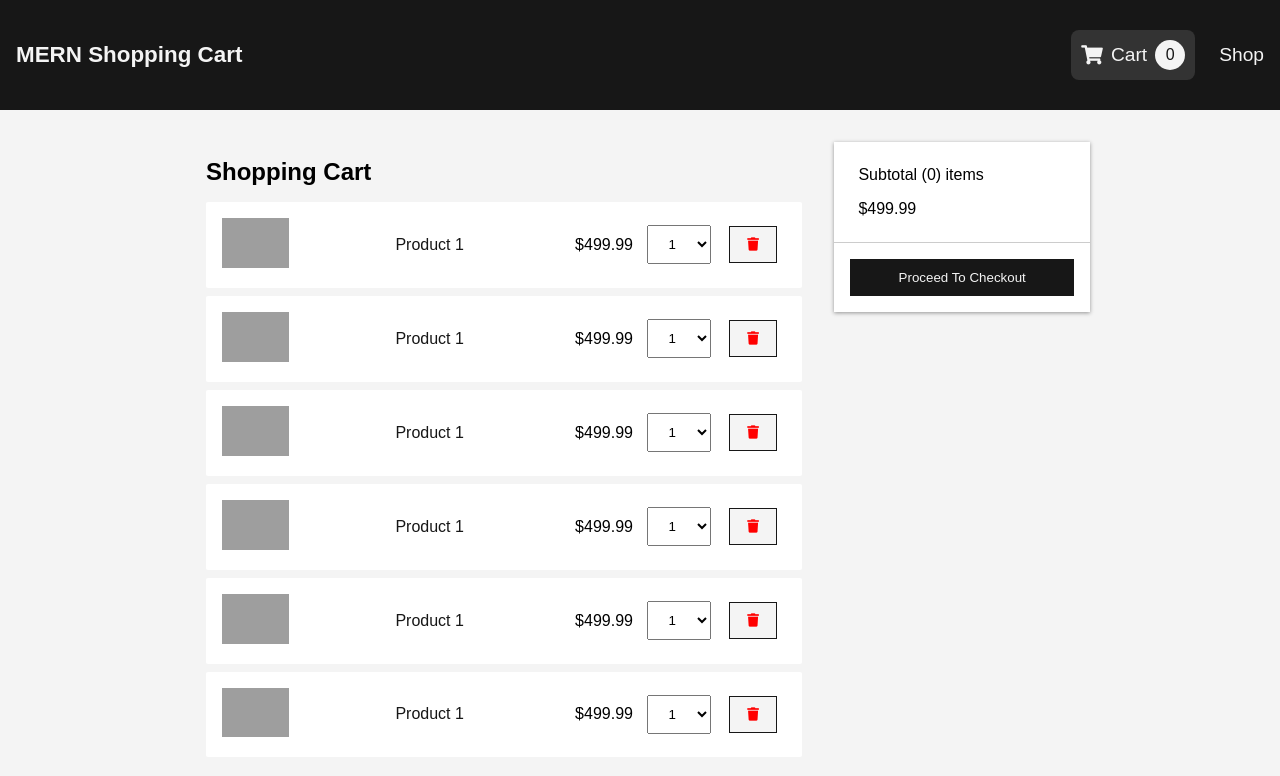
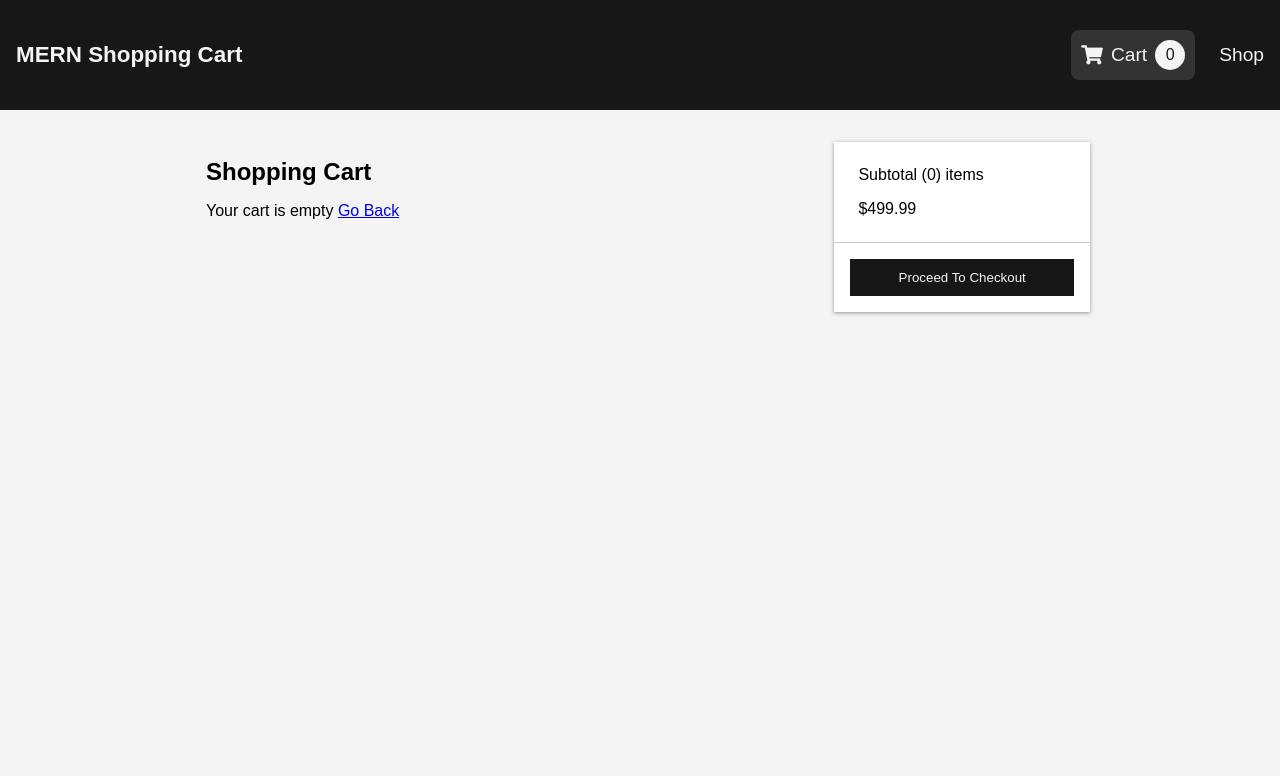
Before and after one commit to Deteerm/mern-shopping-cart, a React (Create React App) app in the folder frontend/: page /cart in a window 1280 px wide. Shown: the top 776 px of the page. Built offline with nearby package versions, Linux system fonts and the light colour scheme; grey boxes are pictures that could not be loaded.

Commit message:
Add functionality for cart components and made products display dynamic info

```diff
--- a/frontend/package.json
+++ b/frontend/package.json
@@ -1,6 +1,7 @@
 {
   "name": "frontend",
   "version": "0.1.0",
+  "proxy": "http://127.0.0.1:5000",
   "private": true,
   "dependencies": {
     "@testing-library/jest-dom": "^5.12.0",
--- a/frontend/src/components/Cartitem.js
+++ b/frontend/src/components/Cartitem.js
@@ -1,30 +1,37 @@
 import "./Cartitem.css";
 import { Link } from "react-router-dom";
 
-const Cartitem = () => {
+const Cartitem = ({ item, qtyChangeHandler, removeHandler }) => {
   return (
     <div className="cartitem">
       <div className="cartitem__image">
-        <img
-          src="https://images.unsplash.com/photo-1606813907291-d86efa9b94db?ixid=MXwxMjA3fDB8MHxwaG90by1wYWdlfHx8fGVufDB8fHw%3D&ixlib=rb-1.2.1&auto=format&fit=crop&w=1352&q=80"
-          alt="product name"
-        />
+        <img src={item.imageUrl} alt={item.imageUrl} />
       </div>
 
-      <Link to={"product/${111}"} className="cartitem__name">
-        <p>Product 1</p>
+      <Link to={`product/${item.product}`} className="cartitem__name">
+        <p>{item.name}</p>
       </Link>
 
-      <p className="cartitem__price">$499.99</p>
+      <p className="cartitem__price">${item.price}</p>
 
-      <select className="cartitem__select">
-        <option value="1">1</option>
-        <option value="2">2</option>
-        <option value="3">3</option>
-        <option value="4">4</option>
+      <select
+        className="cartitem__select"
+        value={item.qty}
+        onChange={(e) => {
+          qtyChangeHandler(item.product, e.target.value);
+        }}
+      >
+        {[...Array(item.countInStock).keys()].map((x) => (
+          <option key={x + 1} value={x + 1}>
+            {x + 1}
+          </option>
+        ))}
       </select>
 
-      <button className="cartitem__deleteBtn">
+      <button
+        className="cartitem__deleteBtn"
+        onClick={() => removeHandler(item.product)}
+      >
         <i className="fas fa-trash"></i>
       </button>
     </div>
--- a/frontend/src/components/Product.js
+++ b/frontend/src/components/Product.js
@@ -1,24 +1,18 @@
 import "./Product.css";
 import { Link } from "react-router-dom";
 
-const Product = () => {
+const Product = ({ imageUrl, name, price, description, productId }) => {
   return (
     <div className="product">
-      <img
-        src="https://images.unsplash.com/photo-1606813907291-d86efa9b94db?ixid=MXwxMjA3fDB8MHxwaG90by1wYWdlfHx8fGVufDB8fHw%3D&ixlib=rb-1.2.1&auto=format&fit=crop&w=1352&q=80"
-        alt="product name"
-      />
+      <img src={imageUrl} alt={name} />
 
       <div className="product__info">
         <p className="info__name"></p>
-        <p className="info__description">
-          Lorem ipsum dolor sit amet consectetur, adipisicing elit. Numquam,
-          sunt! Hic, dolores. Omnis, delectus vero.
-        </p>
+        <p className="info__description">{description.substring(0, 100)}...</p>
 
-        <p className="info__price">$499.99</p>
+        <p className="info__price">${price}</p>
 
-        <Link to={`/product/${1111}`} className="info__button">
+        <Link to={`/product/${productId}`} className="info__button">
           View
         </Link>
       </div>
--- a/frontend/src/screens/CartScreen.js
+++ b/frontend/src/screens/CartScreen.js
@@ -1,20 +1,45 @@
 import "./CartScreen.css";
+import { useEffect } from "react";
+import { useDispatch, useSelector } from "react-redux";
+import { Link } from "react-router-dom";
 
 // Components
 import CartItem from "../components/Cartitem";
 
+// Actions
+import { addToCart, removeFromCart } from "../redux/actions/cartActions";
+
 function CartScreen() {
+  const dispatch = useDispatch();
+
+  const cart = useSelector((state) => state.cart);
+  const { cartItems } = cart;
+
+  const qtyChangeHandler = (id, qty) => {
+    dispatch(addToCart(id, qty));
+  };
+
+  const removeHandler = (id) => {
+    dispatch(removeFromCart(id));
+  };
+
   return (
     <div className="cartscreen">
       <div className="cartscreen__left">
         <h2>Shopping Cart</h2>
-
-        <CartItem />
-        <CartItem />
-        <CartItem />
-        <CartItem />
-        <CartItem />
-        <CartItem />
+        {cartItems.length === 0 ? (
+          <div>
+            Your cart is empty <Link to="/">Go Back</Link>
+          </div>
+        ) : (
+          cartItems.map((item) => (
+            <CartItem
+              item={item}
+              qtyChangeHandler={qtyChangeHandler}
+              removeHandler={removeHandler}
+            ></CartItem>
+          ))
+        )}
       </div>
       <div className="cartscreen__right">
         <div className="cartscreen__info">
--- a/frontend/src/screens/HomeScreen.js
+++ b/frontend/src/screens/HomeScreen.js
@@ -1,21 +1,47 @@
 import "./HomeScreen.css";
+import { useEffect } from "react";
+import { useSelector, useDispatch } from "react-redux";
+
+// Components
 import Product from "../components/Product";
 
-function HomeScreen() {
+// Actions
+import { getProducts as listProducts } from "../redux/actions/productActions";
+
+const HomeScreen = () => {
+  const dispatch = useDispatch();
+
+  const getProducts = useSelector((state) => state.getProducts);
+  const { products, loading, error } = getProducts;
+
+  useEffect(() => {
+    dispatch(listProducts());
+  }, [dispatch]);
+
   return (
     <div className="homescreen">
       <h2 className="homescreen__title">Latest Products</h2>
 
       <div className="homescreen__products">
-        <Product />
-        <Product />
-        <Product />
-        <Product />
-        <Product />
-        <Product />
+        {loading ? (
+          <h2>Loading...</h2>
+        ) : error ? (
+          <h2>{error}</h2>
+        ) : (
+          products.map((product) => (
+            <Product
+              key={product._id}
+              productId={product._id}
+              name={product.name}
+              price={product.price}
+              description={product.description}
+              imageUrl={product.imageUrl}
+            />
+          ))
+        )}
       </div>
     </div>
   );
-}
+};
 
 export default HomeScreen;
--- a/frontend/src/screens/ProductScreen.js
+++ b/frontend/src/screens/ProductScreen.js
@@ -1,46 +1,77 @@
 import "./ProductScreen.css";
+import { useState, useEffect } from "react";
+import { useDispatch, useSelector } from "react-redux";
 
-function ProductScreen() {
+// Actions
+import { getProductDetails } from "../redux/actions/productActions";
+import { addToCart } from "../redux/actions/cartActions";
+
+function ProductScreen({ match, history }) {
+  const [qty, setQty] = useState(1);
+  const dispatch = useDispatch();
+
+  const productDetails = useSelector((state) => state.getProductDetails);
+  const { loading, error, product } = productDetails;
+
+  useEffect(() => {
+    if (product && match.params.id !== product._id) {
+      dispatch(getProductDetails(match.params.id));
+    }
+  }, [dispatch, product, match]);
+
+  const addToCartHandler = (action) => {
+    dispatch(addToCart(product._id, qty));
+    history.push("/cart");
+  };
+
   return (
     <div className="productscreen">
+      {loading ? (
+        <h2>Loading...</h2>
+      ) : error ? (
+        <h2>{error}</h2>
+      ) : (
+        <>
           <div className="productscreen__left">
             <div className="left__image">
-          <img
-            src="https://images.unsplash.com/photo-1606813907291-d86efa9b94db?ixid=MXwxMjA3fDB8MHxwaG90by1wYWdlfHx8fGVufDB8fHw%3D&ixlib=rb-1.2.1&auto=format&fit=crop&w=1352&q=80"
-            alt="product name"
-          />
+              <img src={product.imageUrl} alt={product.name} />
             </div>
             <div className="left__info">
-          <p className="left__name">Product 1</p>
-          <p>Price: $499.99</p>
-          <p>
-            Description: Lorem ipsum dolor sit amet consectetur, adipisicing
-            elit. Nostrum, atque dolorum! Itaque voluptatem saepe cupiditate?
-          </p>
+              <p className="left__name">{product.name}</p>
+              <p>Price: ${product.price}</p>
+              <p>Description: {product.description}</p>
             </div>
           </div>
           <div className="productscreen__right">
             <div className="right__info">
               <p>
-            Price: <span>$499.99</span>
+                Price: <span>${product.price}</span>
               </p>
               <p>
-            Status <span>In Stock</span>
+                Status{" "}
+                <span>
+                  {product.countInStock > 0 ? "In Stock" : "Out of stock"}
+                </span>
               </p>
               <p>
                 Qty
-            <select>
-              <option value="1">1</option>
-              <option value="2">2</option>
-              <option value="3">3</option>
-              <option value="4">4</option>
+                <select value={qty} onChange={(e) => setQty(e.target.value)}>
+                  {[...Array(product.countInStock).keys()].map((x) => (
+                    <option key={x + 1} value={x + 1}>
+                      {x + 1}
+                    </option>
+                  ))}
                 </select>
               </p>
               <p>
-            <button type="button">Add To Cart</button>
+                <button type="button" onClick={addToCartHandler}>
+                  Add To Cart
+                </button>
               </p>
             </div>
           </div>
+        </>
+      )}
     </div>
   );
 }
```
Lines whose indentation alone changed are shown as unchanged.
